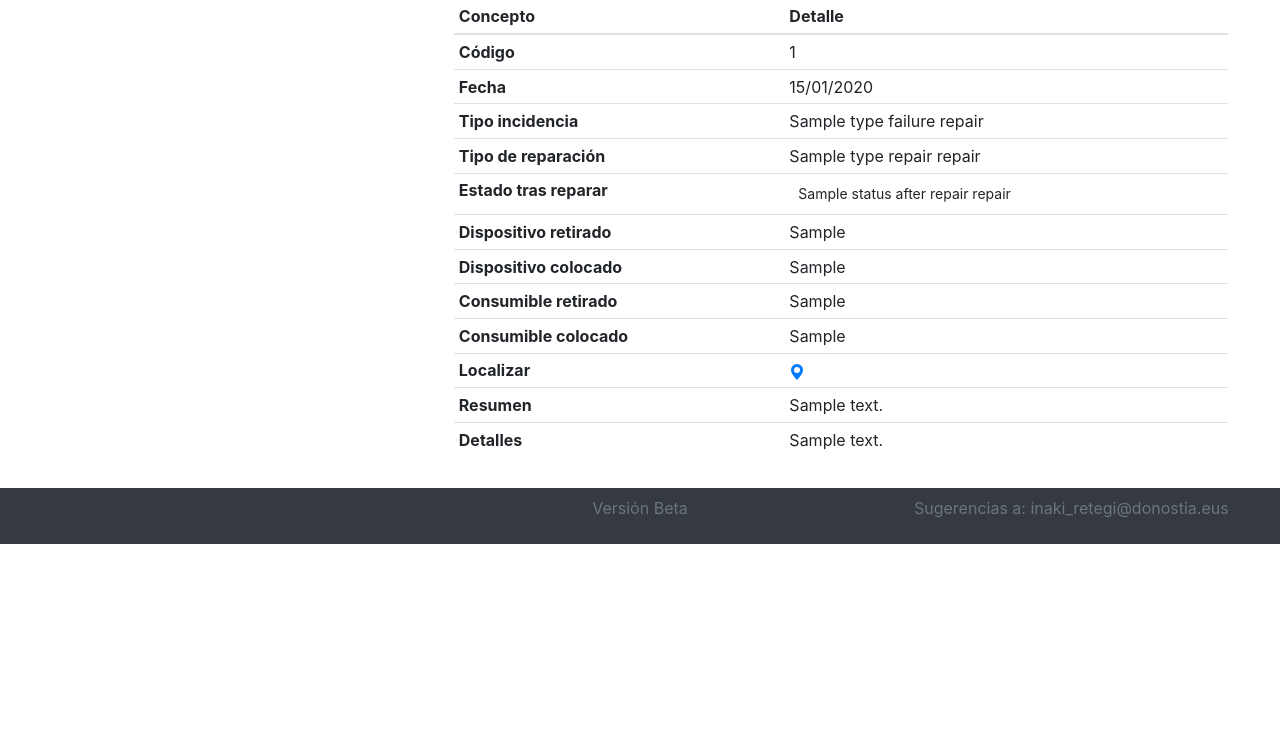
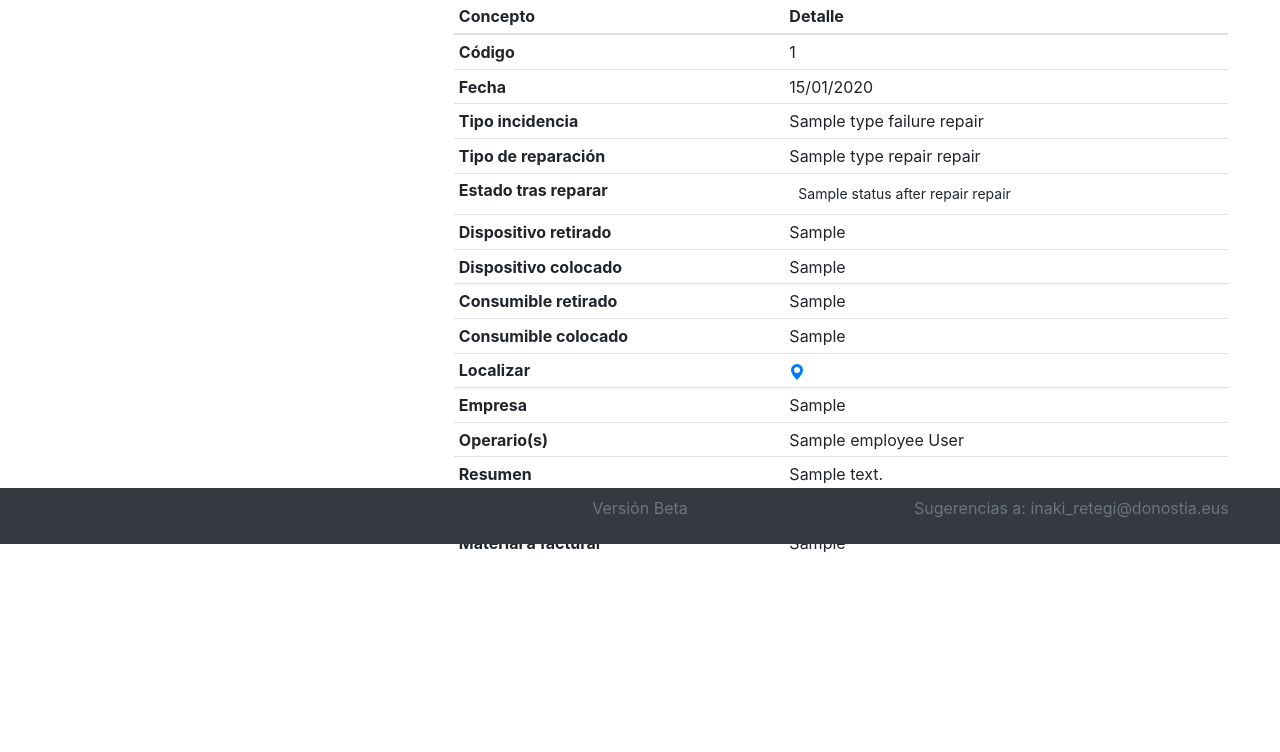
Before and after one commit to retegi/aguas, a Django app: template aguas/templates/repair/detail_repair.html in a window 1280 px wide. Shown: the part 256-1008 px from the top of the page. Run offline with Django 3.2, Linux system fonts and the light colour scheme; the template is opened without the code that fills it: most values are stand-ins (such as "Sample title", 1, 10 or a date in 2020); parts of the project's set-up code (start-up, migrations or seed data) failed here and were passed over; some libraries are stand-ins or nearby versions.

Commit message:
Mejorar en seccion mantenimiento correctivo

```diff
--- a/aguas/applications/employee/models.py
+++ b/aguas/applications/employee/models.py
@@ -15,4 +15,4 @@ class Employee(models.Model):
         ordering = ['name_employee']
 
     def __str__(self):
-        return self.name_employee + ' ' + self.lastName1_employee
+        return str(self.name_employee) + ' ' + str(self.lastName1_employee)
--- a/aguas/applications/repair/forms.py
+++ b/aguas/applications/repair/forms.py
@@ -19,8 +19,11 @@ class AddRepairForm(forms.ModelForm):
         self.fields['removedConsumable_repair'].widget.attrs.update({'class': 'form-control'})
         self.fields['placedConsumable_repair'].widget.attrs.update({'class': 'form-control'})
         self.fields['statusAfterRepair_repair'].widget.attrs.update({'class': 'form-control'})
+        self.fields['company_repair'].widget.attrs.update({'class': 'form-control'})
         self.fields['summary_repair'].widget.attrs.update({'class': 'form-control'})
         self.fields['detail_repair'].widget.attrs.update({'class': 'form-control'})
+
+        self.fields['productsToInvoice_repair'].widget.attrs.update({'class': 'form-control'})
 
 class UpdateRepairForm(forms.ModelForm):
     class Meta:
@@ -39,5 +42,7 @@ class UpdateRepairForm(forms.ModelForm):
         self.fields['removedConsumable_repair'].widget.attrs.update({'class': 'form-control'})
         self.fields['placedConsumable_repair'].widget.attrs.update({'class': 'form-control'})
         self.fields['statusAfterRepair_repair'].widget.attrs.update({'class': 'form-control'})
+        self.fields['company_repair'].widget.attrs.update({'class': 'form-control'})
         self.fields['summary_repair'].widget.attrs.update({'class': 'form-control'})
         self.fields['detail_repair'].widget.attrs.update({'class': 'form-control'})
+        self.fields['productsToInvoice_repair'].widget.attrs.update({'class': 'form-control'})
--- a/aguas/applications/repair/models.py
+++ b/aguas/applications/repair/models.py
@@ -2,6 +2,8 @@ from django.db import models
 from applications.device.models import Device
 from applications.consumable.models import Consumable
 from applications.incidence.models import Incidence
+from applications.company.models import Company
+from applications.employee.models import Employee
 
 
 class TypeRepair(models.Model):
@@ -65,6 +67,10 @@ class Repair(models.Model):
     statusAfterRepair_repair = models.ForeignKey(StatusAfterRepair, on_delete=models.CASCADE,null=True, blank=True)
     summary_repair = models.TextField('Resumen',null=True, blank=True)
     detail_repair = models.TextField('Detalles',null=True, blank=True)
+    productsToInvoice_repair = models.TextField('Material a facturar',null=True, blank=True)
+    company_repair = models.ForeignKey(Company, on_delete=models.CASCADE,null=True, blank=True)
+    employee_preventive = models.ManyToManyField(Employee, related_name="correctives")
+
 
     class meta:
         verbose_name = 'Reparación'
--- a/aguas/templates/repair/detail_repair.html
+++ b/aguas/templates/repair/detail_repair.html
@@ -75,13 +75,36 @@
                       <path fill-rule="evenodd" d="M8 16s6-5.686 6-10A6 6 0 002 6c0 4.314 6 10 6 10zm0-7a3 3 0 100-6 3 3 0 000 6z" clip-rule="evenodd"/>
                     </svg></a></td>
                   </tr>
+
+                  <tr>
+                    <th scope="row">Empresa</th>
+                    <td>{{ repair.company_repair }}</td>
+                  </tr>
+
+                  <tr>
+                    <th scope="row">Operario(s)</th>
+                    <td>
+                      {% for employee in repair.employee_repair.all %}
+                        {{ employee.name_employee }} {{ employee.lastName1_employee }}<br>
+                      {% endfor %}
+
+                    </td>
+                  </tr>
+
                   <tr>
                     <th scope="row">Resumen</th>
                     <td>{{ repair.summary_repair }}</td>
                   </tr>
+
+
+
                   <tr>
                     <th scope="row">Detalles</th>
                     <td>{{ repair.detail_repair }}</td>
+                  </tr>
+                  <tr>
+                    <th scope="row">Material a facturar</th>
+                    <td>{{ repair.productsToInvoice_repair }}</td>
                   </tr>
 
 
```
Also changed, not shown: aguas/applications/repair/migrations/0007_repair_productstoinvoice_repair.py (added), aguas/applications/repair/migrations/0008_repair_company_repair.py (added), aguas/applications/repair/migrations/0009_repair_employee_preventive.py (added).
